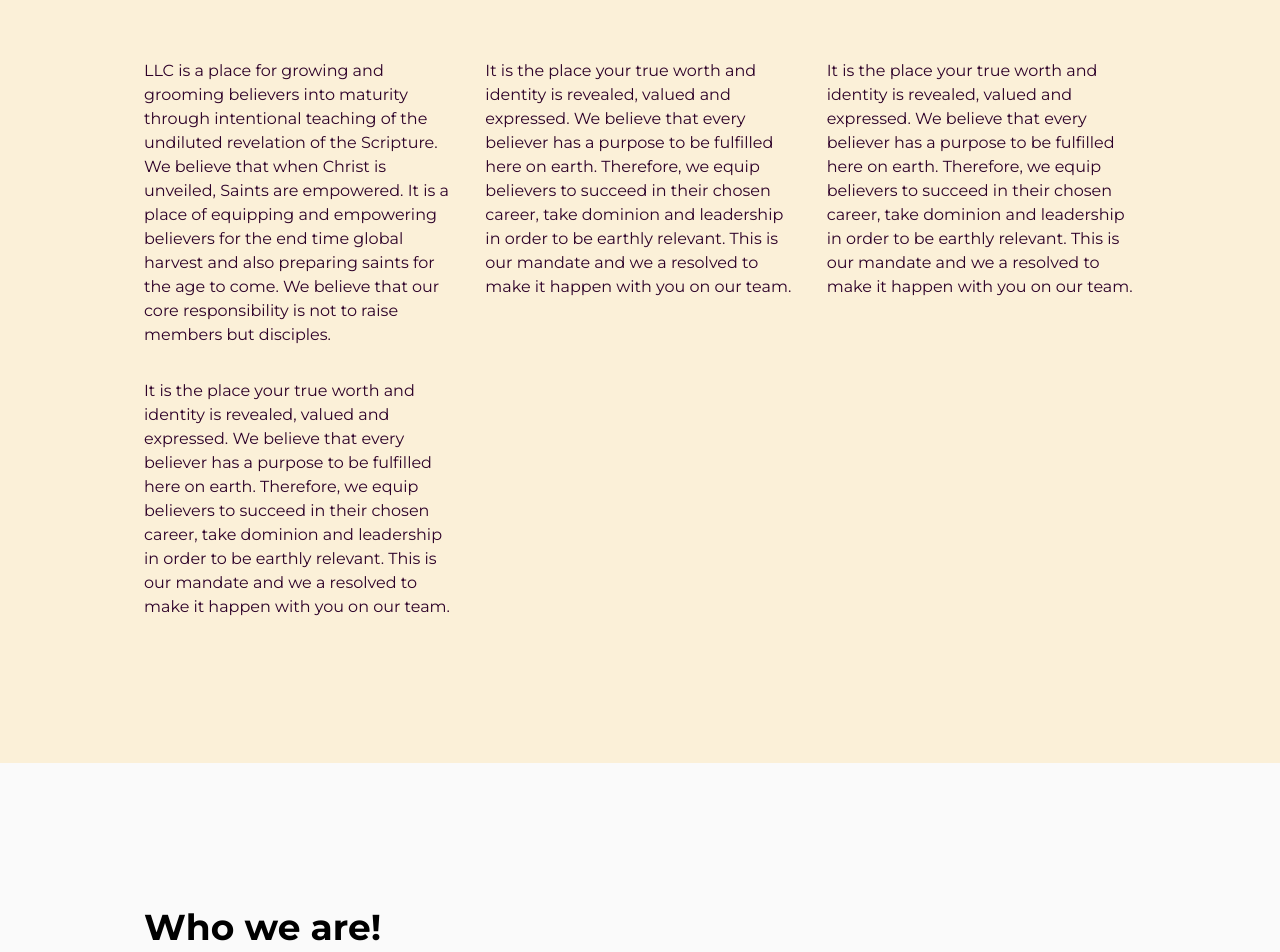
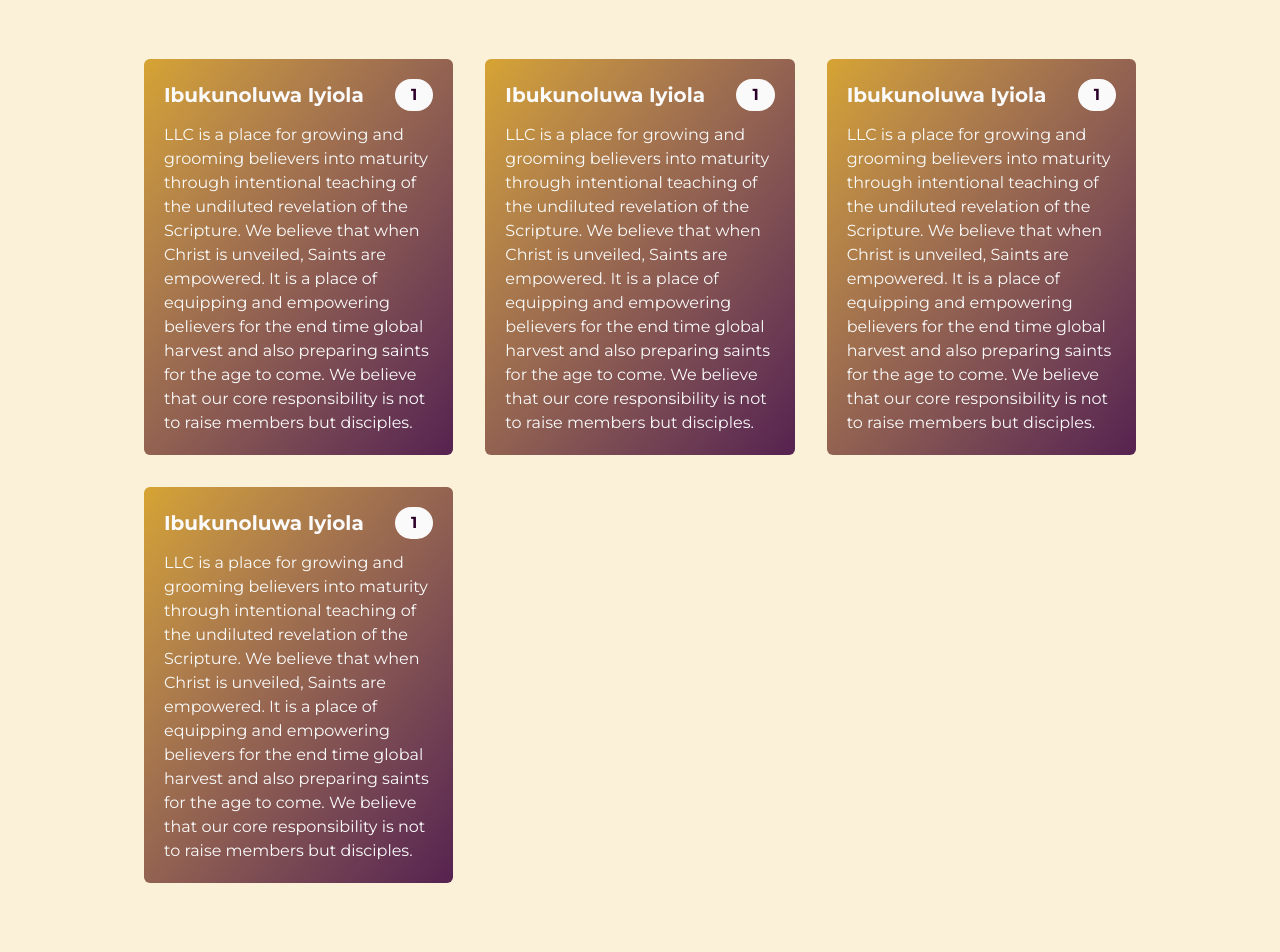
Before and after one commit to SodiqOgundairo/lightlife-react, a React (Vite) app: page /testimonies in a window 1280 px wide. Shown: the part 480-1432 px from the top of the page. Built offline with nearby package versions, Linux system fonts and the light colour scheme; what @cloudinary/url-gen would draw is missing.

Commit message:
UI and verel.json fixed

```diff
--- a/package.json
+++ b/package.json
@@ -12,7 +12,7 @@
   "dependencies": {
     "@cloudinary/react": "^1.14.3",
     "@cloudinary/url-gen": "^1.21.0",
-    "framer-motion": "^12.16.0",
+    "framer-motion": "^12.23.0",
     "react": "^19.0.0",
     "react-dom": "^19.0.0",
     "react-icons": "^5.5.0",
@@ -21,6 +21,7 @@
   },
   "devDependencies": {
     "@eslint/js": "^9.21.0",
+    "@tailwindcss/vite": "^4.1.3",
     "@types/node": "^22.14.0",
     "@types/react": "^19.1.0",
     "@types/react-dom": "^19.1.1",
@@ -29,7 +30,6 @@
     "eslint-plugin-react-hooks": "^5.1.0",
     "eslint-plugin-react-refresh": "^0.4.19",
     "globals": "^15.15.0",
-    "@tailwindcss/vite": "^4.1.3",
     "typescript": "~5.7.2",
     "typescript-eslint": "^8.24.1",
     "vite": "^6.2.0"
--- a/src/App.tsx
+++ b/src/App.tsx
@@ -9,6 +9,7 @@ import DLD from "./pages/DLD";
 import Testimony from "./pages/Testimony";
 import NotFound from "./pages/PageNotFound";
 import AdminDashboard from "./pages/admin/Dashboard";
+import Give from "./pages/Give";
 
 const App = () => {
   const location = useLocation();
@@ -48,6 +49,7 @@ const App = () => {
           <Route path="/about-us" element={<About />} />
           <Route path="/daily-light-devotional" element={<DLD />} />
           <Route path="/testimonies" element={<Testimony />} />
+          <Route path="/support" element={<Give />} />
           <Route path="/admin" element={<AdminDashboard />} />
           <Route path="*" element={<NotFound />} />
         </Routes>
--- a/src/pages/DLD.tsx
+++ b/src/pages/DLD.tsx
@@ -123,14 +123,9 @@ const DLD = () => {
         </div>
 
         <div className="rounded-lg bg-gradient-to-br from-gold-low to-[#976902] text-darkPurple flex flex-col gap-2 p-5 md:p-10">
-          <p className="font-bold text-xl">PRAYER</p>
+          <p className="font-bold text-xl">1-YEAR BIBLE READING PLAN</p>
           <p className="italic">
-            Heavenly Father, thank You for the promise of heaven. Thank You for
-            preparing a place for us where we will experience Your presence in
-            fullness. Help us to live with an eternal perspective, remembering
-            that this world is not our home. Strengthen our faith and help us to
-            share the hope of heaven with others. Thank You for the gift of
-            eternal life through Jesus. In His name, Amen.
+           Judges 10-11; Luke 9:1-36
           </p>
         </div>
       </div>
--- /dev/null
+++ b/src/pages/Give.tsx
@@ -0,0 +1,141 @@
+
+import MailingListComponent from "../components/common/MailingList"
+import CloudinaryImage from "../utils/ImageItem"
+// import { CgSupport } from "react-icons/cg"
+const Give = () => {
+  return (
+    <main className="flex flex-col items-center justify-center">
+      {/* hero */}
+      <div className="flex flex-col md:flex-row mt-20 mb-16 md:mt-28 px-2 md:px-32 items-center gap-8 md:gap-3">
+        <div className="flex flex-col gap-3">
+          <p className="text-3xl md:text-4xl text-purple">Give with a</p>
+          <p className="text-4xl md:text-5xl gold-purple font-bold hover:scale-110 transition-all ease-linear">
+            CHEERFUL HEART
+          </p>
+
+          <p className="italic text-darkPurple md:w-4/5">
+           Your generosity fuels the mission of spreading God's love and transforming lives. Partner with us in making a lasting impact through your tithes, offerings, and donations. Every gift counts!
+          </p>
+
+          {/*
+
+          uncomment when there is a link to give
+
+          <a
+            href=""
+            className="btn-accent flex items-center gap-2 justify-center w-fit"
+          >
+            Give here <CgSupport />{" "}
+          </a> */}
+        </div>
+
+        <div className="flex flex-col gap-2">
+          <CloudinaryImage
+            imageKey="SupportBg"
+            className="hover:scale-120 hover:rotate-3"
+            alt="Testimony Hero Background"
+          />
+        </div>
+      </div>
+      {/* hero end */}
+
+      {/* testimony LLc */}
+      <div className="bg-[#FFC94F33] px-10 py-10 md:p-11 lg:p-36 w-full grid md:grid-cols-2 gap-4 md:gap-8">
+        <div className="bg-light border border-r-purple justify-center text-purple p-5 flex flex-col gap-3 rounded-md">
+         <p className="text-2xl font-bold">
+          Give...
+         </p>
+          <p>
+            Give, and you wil receive. Your gift will return to you in full - pressed down, shaken together to make room for more, running over and poured into your lap.
+          </p>
+          <p className="italic">
+            Luke 6:38
+          </p>
+        </div>
+
+        <div className="bg-gradient-to-br from-purple-light to-darkPurple text-light p-5 flex flex-col gap-3 rounded-md">
+          <div className="flex justify-between items-center border-b border-light py-1">
+            <p className="">Offering & Tithes</p>
+          </div>
+          <div className="flex flex-col gap-4">
+            <div className="flex justify-between items-center">
+              <div className="flex flex-col">
+                <p className="text-2xl font-bold">2001935913O</p>
+                <p className="text-sm">Account Name</p>
+              </div>
+
+              <div className="flex flex-col">
+                <p className="text-2xl font-bold">FCMB</p>
+                <p className="text-sm">Bank Name</p>
+              </div>
+            </div>
+
+              <div className="flex flex-col">
+                <p className="text-2xl font-bold">LightLife Connect Ministry</p>
+                <p className="text-sm">Account Name</p>
+              </div>
+
+          </div>
+        </div>
+
+        <div className="bg-gradient-to-br from-gold to-purple text-light p-5 flex flex-col gap-3 rounded-md">
+          <div className="flex justify-between items-center border-b border-light py-1">
+            <p className="">Project Account</p>
+          </div>
+          <div className="flex flex-col gap-4">
+            <div className="flex justify-between items-center">
+              <div className="flex flex-col">
+                <p className="text-2xl font-bold">2002508248</p>
+                <p className="text-sm">Account Name</p>
+              </div>
+
+              <div className="flex flex-col">
+                <p className="text-2xl font-bold">FCMB</p>
+                <p className="text-sm">Bank Name</p>
+              </div>
+            </div>
+
+              <div className="flex flex-col">
+                <p className="text-2xl font-bold">LightLife Connect Ministry</p>
+                <p className="text-sm">Account Name</p>
+              </div>
+
+          </div>
+        </div>
+
+        <div className="bg-gradient-to-br from-gold-low to-[#976902] text-darkPurple p-5 flex flex-col gap-3 rounded-md">
+          <div className="flex justify-between items-center border-b border-darkPurple py-1">
+            <p className="">Dollar Account</p>
+          </div>
+          <div className="flex flex-col gap-4">
+            <div className="flex justify-between items-center">
+              <div className="flex flex-col">
+                <p className="text-2xl font-bold">2002610242</p>
+                <p className="text-sm">Account Name</p>
+              </div>
+
+              <div className="flex flex-col">
+                <p className="text-2xl font-bold">FCMB</p>
+                <p className="text-sm">Bank Name</p>
+              </div>
+            </div>
+
+              <div className="flex flex-col">
+                <p className="text-2xl font-bold">LightLife Connect Ministry</p>
+                <p className="text-sm">Account Name</p>
+              </div>
+
+          </div>
+        </div>
+      </div>
+      {/* testimony LLc end */}
+
+
+      <div className="px-2 md:px-8 lg:px-36 py-10 md:gap-7 md:py-20 mx-auto bg-light w-full items-center flex justify-center">
+        <MailingListComponent />
+      </div>
+    </main>
+  )
+}
+
+export default Give
--- a/src/pages/Testimony.tsx
+++ b/src/pages/Testimony.tsx
@@ -1,6 +1,4 @@
 
-import PJ from "./../assets/img/PJ.png"
-import AccordionSection from "../helpers/AccordionSection"
 import MailingListComponent from "../components/common/MailingList"
 import { BsSoundwave } from "react-icons/bs"
 import CloudinaryImage from "../utils/ImageItem"
@@ -12,12 +10,13 @@ const Testimony = () => {
         <div className="flex flex-col gap-3">
           <p className="text-3xl md:text-4xl text-purple">Share your</p>
           <p className="text-4xl md:text-5xl gold-purple font-bold hover:scale-110 transition-all ease-linear">
-            Testimony
+            TESTIMONY
           </p>
 
-
           <p className="italic text-darkPurple md:w-4/5">
-            Be inspired by real-life stories of faith, miracles, and breakthroughs. Witness how God is changing lives in our community—one testimony at a time. Your story could be next!
+            Be inspired by real-life stories of faith, miracles, and
+            breakthroughs. Witness how God is changing lives in our
+            community—one testimony at a time. Your story could be next!
           </p>
 
           <a
@@ -39,86 +38,75 @@ const Testimony = () => {
       {/* hero end */}
 
       {/* testimony LLc */}
-      <div className="bg-[#FFC94F33] px-10 py-20 md:p-36 w-full grid md:grid-cols-2 lg:grid-cols-3 gap-4 md:gap-8">
-        <div className="text-darkPurple">
-          LLC is a place for growing and grooming believers into maturity
-          through intentional teaching of the undiluted revelation of the
-          Scripture. We believe that when Christ is unveiled, Saints are
-          empowered. It is a place of equipping and empowering believers for the
-          end time global harvest and also preparing saints for the age to come.
-          We believe that our core responsibility is not to raise members but
-          disciples.
+      <div className="bg-[#FFC94F33] px-10 py-10 md:p-11 lg:p-36 w-full grid md:grid-cols-2 lg:grid-cols-3 gap-4 md:gap-8">
+        <div className="bg-gradient-to-br from-gold to-purple text-light p-5 flex flex-col gap-3 rounded-md">
+          <div className="flex justify-between items-center">
+            <p className="text-xl font-bold">Ibukunoluwa Iyiola</p>
+            <p className="text-dark bg-light px-4 py-1 font-bold  rounded-full">1</p>
+          </div>
+          <p>
+            LLC is a place for growing and grooming believers into maturity
+            through intentional teaching of the undiluted revelation of the
+            Scripture. We believe that when Christ is unveiled, Saints are
+            empowered. It is a place of equipping and empowering believers for
+            the end time global harvest and also preparing saints for the age to
+            come. We believe that our core responsibility is not to raise
+            members but disciples.
+          </p>
         </div>
 
-        <div className="text-darkPurple">
-          It is the place your true worth and identity is revealed, valued and
-          expressed. We believe that every believer has a purpose to be
-          fulfilled here on earth. Therefore, we equip believers to succeed in
-          their chosen career, take dominion and leadership in order to be
-          earthly relevant. This is our mandate and we a resolved to make it
-          happen with you on our team.
+        <div className="bg-gradient-to-br from-gold to-purple text-light p-5 flex flex-col gap-3 rounded-md">
+          <div className="flex justify-between items-center">
+            <p className="text-xl font-bold">Ibukunoluwa Iyiola</p>
+            <p className="text-dark bg-light px-4 py-1 font-bold  rounded-full">1</p>
+          </div>
+          <p>
+            LLC is a place for growing and grooming believers into maturity
+            through intentional teaching of the undiluted revelation of the
+            Scripture. We believe that when Christ is unveiled, Saints are
+            empowered. It is a place of equipping and empowering believers for
+            the end time global harvest and also preparing saints for the age to
+            come. We believe that our core responsibility is not to raise
+            members but disciples.
+          </p>
         </div>
 
-        <div className="text-darkPurple">
-          It is the place your true worth and identity is revealed, valued and
-          expressed. We believe that every believer has a purpose to be
-          fulfilled here on earth. Therefore, we equip believers to succeed in
-          their chosen career, take dominion and leadership in order to be
-          earthly relevant. This is our mandate and we a resolved to make it
-          happen with you on our team.
+        <div className="bg-gradient-to-br from-gold to-purple text-light p-5 flex flex-col gap-3 rounded-md">
+          <div className="flex justify-between items-center">
+            <p className="text-xl font-bold">Ibukunoluwa Iyiola</p>
+            <p className="text-dark bg-light px-4 py-1 font-bold  rounded-full">1</p>
+          </div>
+          <p>
+            LLC is a place for growing and grooming believers into maturity
+            through intentional teaching of the undiluted revelation of the
+            Scripture. We believe that when Christ is unveiled, Saints are
+            empowered. It is a place of equipping and empowering believers for
+            the end time global harvest and also preparing saints for the age to
+            come. We believe that our core responsibility is not to raise
+            members but disciples.
+          </p>
         </div>
 
-        <div className="text-darkPurple">
-          It is the place your true worth and identity is revealed, valued and
-          expressed. We believe that every believer has a purpose to be
-          fulfilled here on earth. Therefore, we equip believers to succeed in
-          their chosen career, take dominion and leadership in order to be
-          earthly relevant. This is our mandate and we a resolved to make it
-          happen with you on our team.
+        <div className="bg-gradient-to-br from-gold to-purple text-light p-5 flex flex-col gap-3 rounded-md">
+          <div className="flex justify-between items-center">
+            <p className="text-xl font-bold">Ibukunoluwa Iyiola</p>
+            <p className="text-dark bg-light px-4 py-1 font-bold  rounded-full">1</p>
+          </div>
+          <p>
+            LLC is a place for growing and grooming believers into maturity
+            through intentional teaching of the undiluted revelation of the
+            Scripture. We believe that when Christ is unveiled, Saints are
+            empowered. It is a place of equipping and empowering believers for
+            the end time global harvest and also preparing saints for the age to
+            come. We believe that our core responsibility is not to raise
+            members but disciples.
+          </p>
         </div>
       </div>
       {/* testimony LLc end */}
 
-      {/* who we are */}
-      <div className="p-4 md:p-36 w-full gap-10 flex flex-col bg-light">
-        <p className="text-2xl md:text-4xl font-bold hover:scale-105 transform transition-all duration-300 ease-linear hover:text-purple-mid">
-          Who we are!
-        </p>
-        <AccordionSection />
-      </div>
-      {/* who we are END */}
 
-      {/* meet PJ */}
-      <div className="bg-gradient-to-br from-gold to-darkPurple px-10 py-20 md:p-36 w-full flex flex-col justify-center gap-4 md:gap-8 items-center">
-        <p className="text-2xl md:text-4xl font-bold text-white">
-          Meet our Pastor
-        </p>
-        <div className="flex flex-col md:flex-row gap-4 justify-center">
-          <div className="flex flex-col md:w-1/5">
-          <img src={PJ} alt="Pastor Juwon Owolabi" className="rounded-md"/>
-          <p className="text-light text-2xl font-bold mt-4">
-            Pastor Juwon Owolabi</p>
-            <p className="italic text-light">Lead Serving Pastor, LightLife Church</p>
-          </div>
-
-        <div className="p-10 rounded-md bg-light text-dark md:w-3/5 flex flex-col justify-between gap-4">
-          <p>Juwon Owolabi is an emerging voice in this generation, a transformational Speaker and Student of the word, Leadership Coach, and Serving Pastor of Lightlife Church, a fast-growing church in Nigeria.</p>
-
-          <p>He is the CEO of Juwon Owolabi Consults and JULA Global. His mission is to help individuals and organizations discover, develop, and deploy their individual and leadership power for optimum effectiveness, significance, and success in life.</p>
-
-          <p>Leveraging on this, he emphasizes the need for Spiritual Rebirth, Mind Transformation, and Cultural Revolution for personal success and national development.</p>
-
-          <p>His teachings of the scripture aim to help Christians understand the full benefits of God’s grace in the New Covenant, living a truly free and victorious life.</p>
-
-          <p>He his the author of several best selling books and the popular DailyLight, a Daily devotional that helps believers walk intimately with the Father.</p>
-
-          <p>He is happily married to Lade with whom they run their ministries and businesses together. They are blessed with two beautiful daughters, Zoe and Zion</p>
-        </div>
-        </div>
-      </div>
-      {/* meet PJ end*/}
-
-            <div className="px-2 md:px-8 lg:px-36 py-10 md:gap-7 md:py-20 mx-auto bg-gold-low/20 w-full items-center flex justify-center">
+      <div className="px-2 md:px-8 lg:px-36 py-10 md:gap-7 md:py-20 mx-auto bg-light w-full items-center flex justify-center">
         <MailingListComponent />
       </div>
     </main>
```
Also changed, not shown: 1 other file (tests, documents, lock files or other folders).
